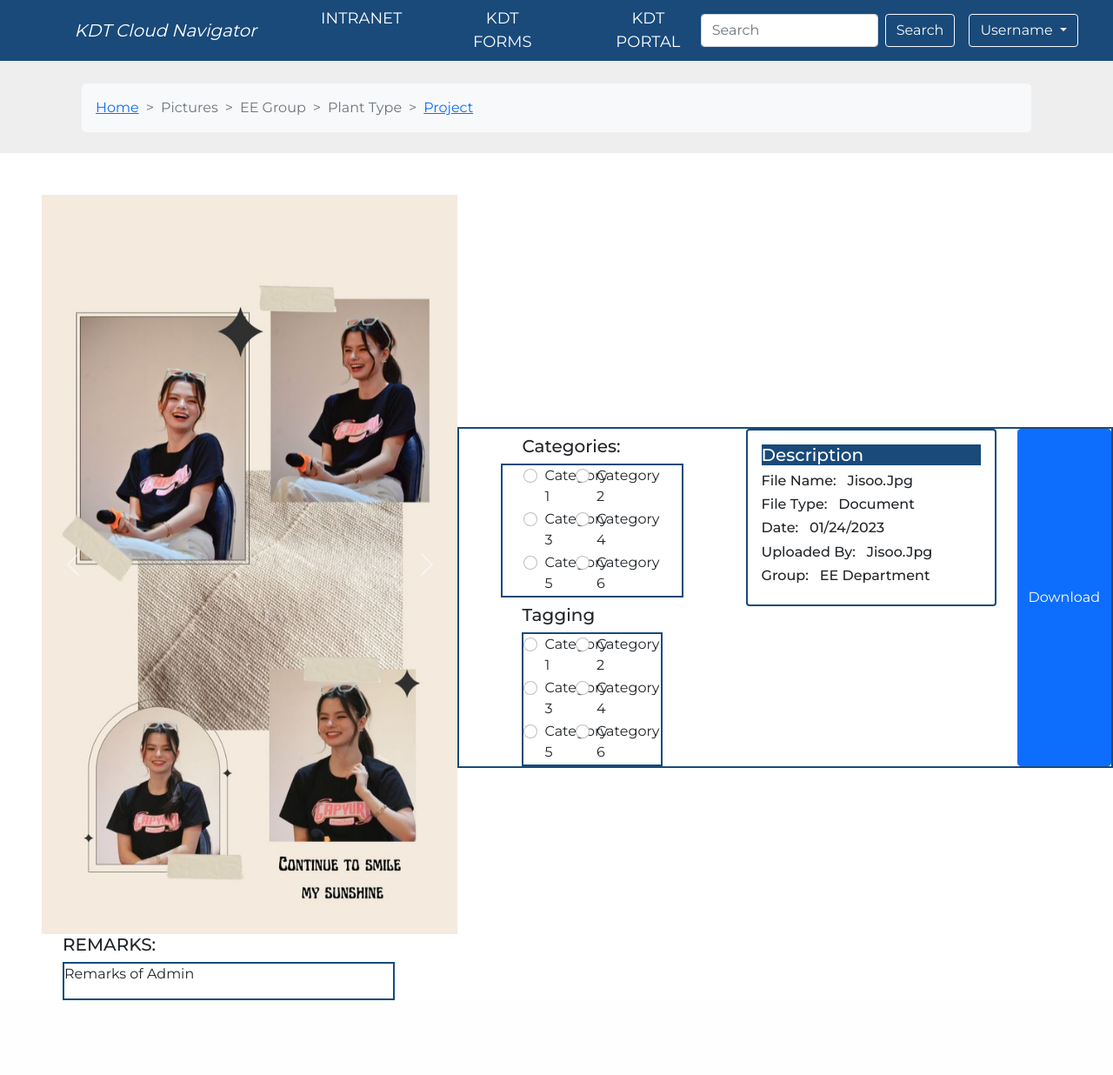
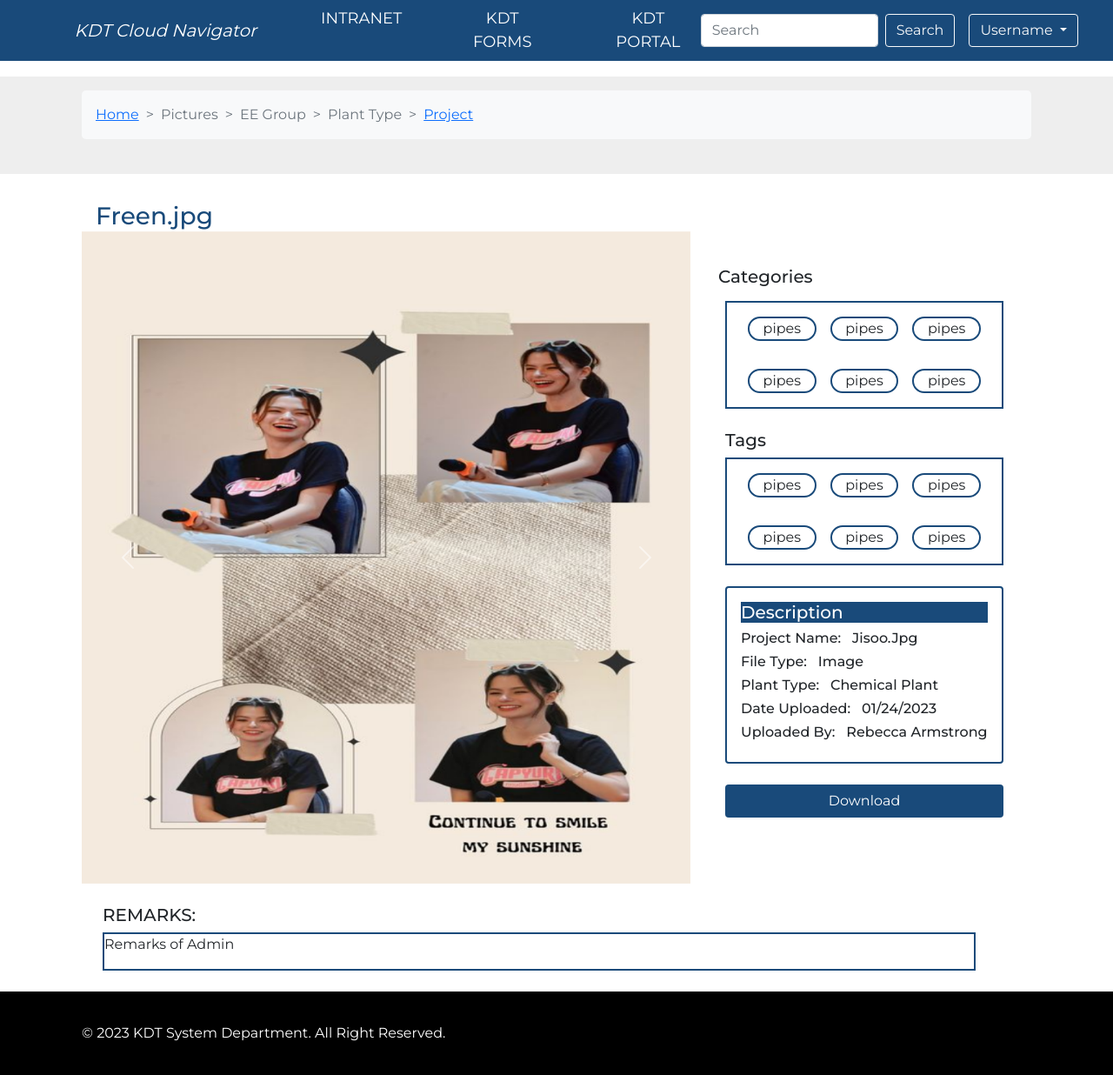
Before and after one commit to JisooKim0103/KDTCLOUD, a PHP site: page /html/file.html in a window 1280 px wide. Shown: the whole page at 87% size. Before the commit the page ends 1150 px from the top, so only its background shows below. Run offline with PHP 8.4, Linux system fonts and the light colour scheme.

Commit message:
Jan 26,2023

```diff
--- a/KDTCLOUD/css/file.css
+++ b/KDTCLOUD/css/file.css
@@ -2,6 +2,7 @@
     'https://fonts.googleapis.com/css?family=Montserrat:400,500,600,700&display=swap');
     @import url("https://cdn.jsdelivr.net/npm/bootstrap-icons@1.10.2/font/bootstrap-icons.css");
     @import url("https://cdnjs.cloudflare.com/ajax/libs/twitter-bootstrap/5.2.0/css/bootstrap.min.css");
+
     * {
         margin: 0;
         padding: 0;
@@ -10,8 +11,6 @@
         font-family: 'Montserrat', sans-serif;
 
     }
-
-
 .navbar{
     background: #194a7a;
     height: 70px;
@@ -56,12 +55,32 @@ color: #7593af;
 }
 
 
-.dropdown a{
-    width: 100%;
+@media screen and (min-width: 768px) {
+    body { padding-top: 80px;
 }
 
-.align-text-top{
-    color: white;
-    height: auto;
- text-align: center;
+    .footer {
+        padding: 20px;
+        width: 100;
+        background-color: black;
+    }
+
+    .footer .container{
+        display: flex;
+        flex-wrap: wrap;
+        justify-content: space-between;
+
+    }
+
+    .footer p{
+        color: white;
+    }
+
+/* .carousel{
+    min-height: 50%;
+    min-width: 50%;
+} */
+
+
+
 }
--- a/KDTCLOUD/html/file.html
+++ b/KDTCLOUD/html/file.html
@@ -70,7 +70,7 @@
     </header>
 <body>
     <section style="background-color: #eee;">
-        <div class="container my-5 pt-5">
+        <div class="container my-2 py-3">
             <div class="row">
                 <div class="col">
                     <nav style="--bs-breadcrumb-divider: '>';" aria-label="breadcrumb" class="bg-light rounded-3 p-3 mb-4">
@@ -91,18 +91,158 @@
         </div>
     </section>
 
-  <section class="main-container d-flex " style= "align-items: center; justify-content: space-between;" >
-    <div class="carousel ms-5">
-     <div id="carouselExample " class="carousel slide">
+
+
+    <div class="container d-flex">
+              <div class="container-content">
+                  <header class="header">
+                      <div class="text-start">
+                          <h3 class="text-sm-start ms-3 mt-4 mb-0" style="color: #194a7a;">
+                              Freen.jpg
+                          </h3>
+                      </div>
+                  </header>
+                  <div class="body d-flex" style="flex-direction: row-reverse; justify-content: space-around; ">
+                      <section class="section-padding d-flex mx-3" id="right_nav">
+                          <div class="sidebar">
+
+                              <br>
+                              <h5 class="text-sm-start m-3">
+                                  Categories
+                              </h5>
+                              <div class="container d-flex" style="justify-content: center;">
+
+                              </div>
+
+                              <div class="container">
+                                  <div class="container pt-3" style="border: 2px solid #194a7a;">
+
+                                      <div class="row row-cols-2 row-cols-lg-3 g-2 g-lg-3 d-flex">
+                                          <div class="col ">
+                                              <p class="rounded-pill text-center bg-white" style="border: 2px solid #194a7a; border-radius: 5px;">
+                                                  pipes
+                                              </p>
+                                          </div>
+
+                                          <div class="col ">
+                                              <p class="rounded-pill text-center bg-white" style="border: 2px solid #194a7a;">
+                                                  pipes
+                                              </p>
+                                          </div>
+
+                                          <div class="col ">
+                                              <p class="rounded-pill text-center bg-white" style="border: 2px solid #194a7a;">
+                                                  pipes
+                                              </p>
+                                          </div>
+
+                                          <div class="col ">
+                                              <p class="rounded-pill text-center bg-white" style="border: 2px solid #194a7a;">
+                                                  pipes
+                                              </p>
+                                          </div>
+
+                                          <div class="col ">
+                                              <p class="rounded-pill text-center bg-white" style="border: 2px solid #194a7a;">
+                                                  pipes
+                                              </p>
+                                          </div>
+
+                                          <div class="col ">
+                                              <p class="rounded-pill text-center bg-white" style="border: 2px solid #194a7a;">
+                                                  pipes
+                                              </p>
+                                          </div>
+                                      </div>
+                                  </div>
+                              </div>
+                              <br>
+
+                              <div class="container">
+                                  <h5 class="text-sm-start">
+                                      Tags
+                                  </h5>
+
+                                  <div class="container pt-3" style="border: 2px solid #194a7a;">
+
+                                      <div class="row row-cols-2 row-cols-lg-3 g-2 g-lg-3 d-flex">
+                                          <div class="col ">
+                                              <p class="rounded-pill text-center bg-white " style="border: 2px solid #194a7a; border-radius: 5px;">
+                                                  pipes
+                                              </p>
+                                          </div>
+
+                                          <div class="col ">
+                                              <p class="rounded-pill text-center bg-white" style="border: 2px solid #194a7a;">
+                                                  pipes
+                                              </p>
+                                          </div>
+
+                                          <div class="col ">
+                                              <p class="rounded-pill text-center bg-white" style="border: 2px solid #194a7a;">
+                                                  pipes
+                                              </p>
+                                          </div>
+
+                                          <div class="col ">
+                                              <p class="rounded-pill text-center bg-white" style="border: 2px solid #194a7a;">
+                                                  pipes
+                                              </p>
+                                          </div>
+
+                                          <div class="col ">
+                                              <p class="rounded-pill text-center bg-white" style="border: 2px solid #194a7a;">
+                                                  pipes
+                                              </p>
+                                          </div>
+
+                                          <div class="col ">
+                                              <p class="rounded-pill text-center bg-white" style="border: 2px solid #194a7a;">
+                                                  pipes
+                                              </p>
+                                          </div>
+                                      </div>
+
+                                  </div>
+                              </div>
+                              <br>
+                              <div class="container">
+                                <div class="card" style="width: 20rem; border: 2px solid #194a7a;">
+                                    <div class="card-body">
+                                      <h5 class="card-title text-white" style="background-color: #194a7a;">Description </h5>
+                                      <div class="card-text">
+                                          <h6 class="text-capitalize">Project Name: &nbsp; jisoo.jpg </h6>
+                                          <h6 class="text-capitalize">File Type: &nbsp; image </h6>
+                                          <h6 class="text-capitalize">Plant Type: &nbsp; Chemical Plant </h6>
+                                          <h6 class="text-capitalize">Date Uploaded: &nbsp; 01/24/2023 </h6>
+                                          <h6 class="text-capitalize">Uploaded by: &nbsp; Rebecca Armstrong </h6>
+                                        </div>
+                                    </div>
+                                  </div>
+                                  <br>
+                                  <div class="d-grid gap-2">
+                                    <button class="btn text-white" style="background-color: #194a7a;" type="button">Download</button>
+                                  </div>
+                           </div>
+                           </div>
+
+
+                      </section>
+
+
+
+                      <div class="container p-0" id="carousel" ">
+                          <div class="carousel ">
+                              <div id="carouselExample" class="carousel slide">
                                   <div class="carousel-inner">
                                       <div class="carousel-item active">
-            <img src="../img/beck.jpg" class="img " height="850" alt="...">
+                                          <img src="../img/beck.jpg" class="img"  width="700" height="750" alt="...">
                                       </div>
                                       <div class="carousel-item">
-            <img src="../img/freen.jpg" class="img" height="850" alt="...">
+                                          <img src="../img/sam.jpg" class="img"  width="700" height="750" alt="...">
                                       </div>
                                       <div class="carousel-item">
-            <img src="../img/mon.jpg" class="img " height="850" alt="...">
+                                          <img src="../img/mon.jpg" class="img"  width="700" height="750" alt="...">
                                       </div>
                                   </div>
                                   <button class="carousel-control-prev" type="button" data-bs-target="#carouselExample" data-bs-slide="prev">
@@ -114,6 +254,10 @@
                                       <span class="visually-hidden">Next</span>
                                   </button>
                               </div>
+                          </div>
+                      </div>
+                  </div>
+                  <br>
                   <div class="container">
                       <h5 class="text-sm-start ">
                           REMARKS:
@@ -125,101 +269,21 @@
                       </div>
                   </div>
                 </div>
-
-
-
-<section class="section d-flex " style="border: 2px solid #194a7a;" id="right_nav">
-    <div class="sidebar mx-5" >
-             <div class="container">
-                <h5 class="text-sm-start my-2">
-                    Categories:
-                </h5>
-            </div>
-            <div class="container my-2" style="border: 2px solid #194a7a;">
-
-                <div class="row-cols-4">
-                    <div class="form-check form-check-inline">
-                        <input class="form-check-input" type="radio" name="inlineRadioOptions" id="inlineRadio1" value="option1">
-                        <label class="form-check-label" for="inlineRadio1"> Category 1</label>
-                      </div>
-                      <div class="form-check form-check-inline">
-                        <input class="form-check-input" type="radio" name="inlineRadioOptions" id="inlineRadio2" value="option2">
-                        <label class="form-check-label" for="inlineRadio2"> Category 2</label>
-                      </div>
-                      <div class="form-check form-check-inline">
-                        <input class="form-check-input" type="radio" name="inlineRadioOptions" id="inlineRadio3" value="option3" >
-                        <label class="form-check-label" for="inlineRadio3"> Category 3</label>
-                      </div>
-                      <div class="form-check form-check-inline">
-                        <input class="form-check-input" type="radio" name="inlineRadioOptions" id="inlineRadio4" value="option4">
-                        <label class="form-check-label" for="inlineRadio4"> Category 4</label>
-                      </div>
-                      <div class="form-check form-check-inline">
-                        <input class="form-check-input" type="radio" name="inlineRadioOptions" id="inlineRadio5" value="option5">
-                        <label class="form-check-label" for="inlineRadio5"> Category 5</label>
-                      </div>
-                      <div class="form-check form-check-inline">
-                        <input class="form-check-input" type="radio" name="inlineRadioOptions" id="inlineRadio6" value="option6">
-                        <label class="form-check-label" for="inlineRadio6"> Category 6</label>
               </div>
             </div>
-              </div>
-
-
-         <div class="container">
-                <h5 class="text-sm-start">
-                    Tagging
-                </h5>
-                <div class="row-cols-4" style="border: 2px solid #194a7a;">
-                    <div class="form-check form-check-inline">
-                        <input class="form-check-input" type="radio" name="inlineRadioOptions" id="inlineRadio1" value="option1">
-                        <label class="form-check-label" for="inlineRadio1"> Category 1</label>
-                      </div>
-                      <div class="form-check form-check-inline">
-                        <input class="form-check-input" type="radio" name="inlineRadioOptions" id="inlineRadio2" value="option2">
-                        <label class="form-check-label" for="inlineRadio2"> Category 2</label>
-                      </div>
-                      <div class="form-check form-check-inline">
-                        <input class="form-check-input" type="radio" name="inlineRadioOptions" id="inlineRadio3" value="option3" >
-                        <label class="form-check-label" for="inlineRadio3"> Category 3</label>
-                      </div>
-                      <div class="form-check form-check-inline">
-                        <input class="form-check-input" type="radio" name="inlineRadioOptions" id="inlineRadio4" value="option4">
-                        <label class="form-check-label" for="inlineRadio4"> Category 4</label>
-                      </div>
-                      <div class="form-check form-check-inline">
-                        <input class="form-check-input" type="radio" name="inlineRadioOptions" id="inlineRadio5" value="option5">
-                        <label class="form-check-label" for="inlineRadio5"> Category 5</label>
-                      </div>
-                      <div class="form-check form-check-inline">
-                            <input class="form-check-input" type="radio" name="inlineRadioOptions" id="inlineRadio6" value="option6">
-                            <label class="form-check-label" for="inlineRadio6"> Category 6</label>
           </div>
         </div>
       </div>
     </div>
       <br>
-
-            <div class="container">
-                <div class="card" style="width: 18rem; border: 2px solid #194a7a;">
-                    <div class="card-body">
-                      <h5 class="card-title text-white" style="background-color: #194a7a;">Description </h5>
-                      <div class="card-text">
-                          <h6 class="text-capitalize">File Name: &nbsp; jisoo.jpg </h6>
-                          <h6 class="text-capitalize">File Type: &nbsp; document </h6>
-                          <h6 class="text-capitalize">Date: &nbsp; 01/24/2023 </h6>
-                          <h6 class="text-capitalize">Uploaded by: &nbsp; jisoo.jpg </h6>
-                          <h6 class="text-capitalize">Group: &nbsp; EE Department </h6>
+    <footer class="footer">
+      <div class="py-3 bg-dark-gray text-gray-300 "><div class="container"><div class="row-align-items-center">
+      <div class="col-md-12 text-center text-md-start">
+          <p class="text-sm mb-md-0">&copy; 2023 KDT System Department. All Right Reserved.
+          </p>
       </div>
     </div>
-                  </div>
-           </div>
-
-           <div class="d-grid gap-2">
-                <button class="btn btn-primary" type="button"> Download </button>
-           </div>
-     </div>
-</section>
+  </footer>
     <script src="https://cdn.jsdelivr.net/npm/bootstrap@5.0.2/dist/js/bootstrap.bundle.min.js" integrity="sha384-MrcW6ZMFYlzcLA8Nl+NtUVF0sA7MsXsP1UyJoMp4YLEuNSfAP+JcXn/tWtIaxVXM" crossorigin="anonymous"></script>
 
 </body>
--- a/KDTCLOUD/html/profile.html
+++ b/KDTCLOUD/html/profile.html
@@ -798,7 +798,7 @@
             </div>
         </div>
     </div>
-</div></body></html></html></section><footer class="footer"><div class="py-4 bg-dark-gray text-gray-300 "><div class="container"><div class="row-align-items-center">
+</div></body></html></section><footer class="footer"><div class="py-4 bg-dark-gray text-gray-300 "><div class="container"><div class="row-align-items-center">
 <div class="col-md-12 text-center text-md-start">
     <p class="text-sm mb-md-0">&copy; 2023 KDT System Department. All Right Reserved.
     </p>
```
Lines whose indentation alone changed are shown as unchanged.
